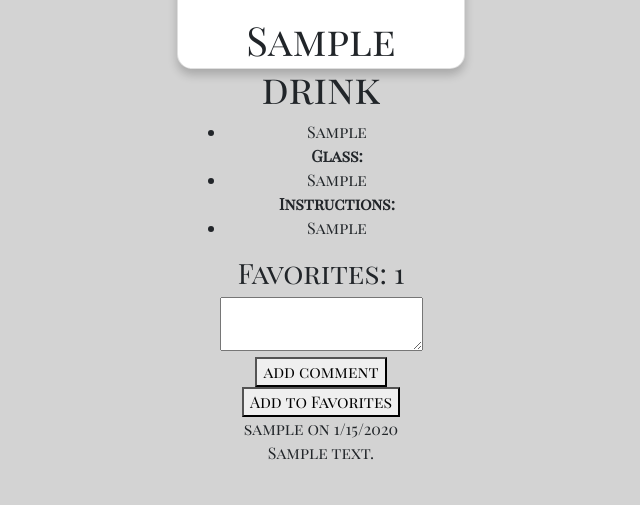
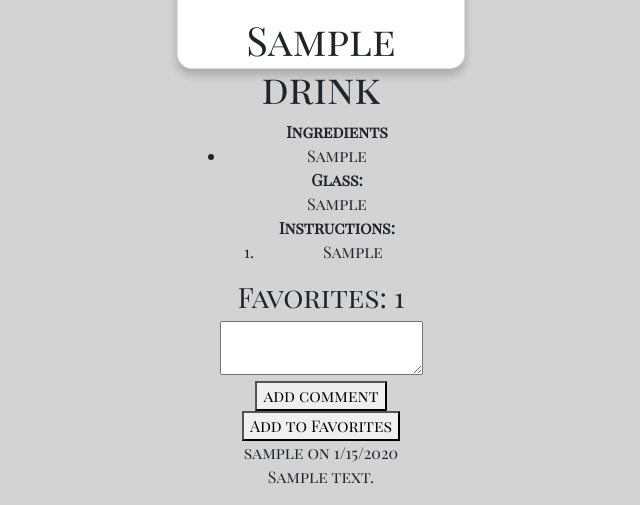
Before and after one commit to polizoto/Prost_4.0, a Node server app: page /drink/1 in a window 1280 px wide. Shown: the part 592-1097 px from the top of the page, without its empty margins (319-959 px from the left). Before the commit the page ends 1052 px from the top, so only its background shows below. Run offline with Node 20, Linux system fonts and the light colour scheme; tables that the repository leaves empty hold one stand-in row (values such as "Sample post"); some libraries are stand-ins or nearby versions.

Commit message:
more handlebars

```diff
--- a/views/drinks.handlebars
+++ b/views/drinks.handlebars
@@ -16,9 +16,7 @@
                 <div class="flip-card-back">
                 <a href='/drink/{{id}}' class="{{id}}"><h1 class='cocktail-header' id="cocktail-header">{{name}}</h1></a>
                     <ul>
-                        {{#each ingredients}}
-                        <li>{{item}}</li>
-                        {{/each}}
+                        {{list-item ingredients}}
                         <li><strong>Glass:</strong>{{glass_type}}</li>
                         <li><strong>Instructions:</strong>{{instructions}}</li>
                     </ul>
--- a/views/homepage.handlebars
+++ b/views/homepage.handlebars
@@ -19,7 +19,7 @@
         {{!-- <button id="search-button">Search</button> --}}
       </form>
 </div>
-      <button id="random">A shot in the dark.</button>
+      <!--<button id="random">A shot in the dark.</button>-->
 
       <br>
       <br>
--- a/views/single-drink.handlebars
+++ b/views/single-drink.handlebars
@@ -7,15 +7,20 @@
         <h1>{{ drinks.name }}</h1>
 
         <ul>
+            <li style="list-style-type: none;"><strong>Ingredients</strong></li>
             {{#each ingredients}}
             <li>{{item}}</li>
             {{/each}}
             <li style="list-style-type: none;"><strong>Glass:</strong></li>
-            <li>{{drinks.glass_type}}</li>
+            <li style="list-style-type: none;">{{drinks.glass_type}}</li>
             <li style="list-style-type: none;"><strong>Instructions:</strong></li>
+            <ol>
             {{#each instructions}}
-            <li>{{item}}</li>
+
+                <li>{{item}}</li>
+
             {{/each}}
+            </ol>
         </ul>
 
         <h3>Favorites: {{drinks.star_count}}</h3>
```
